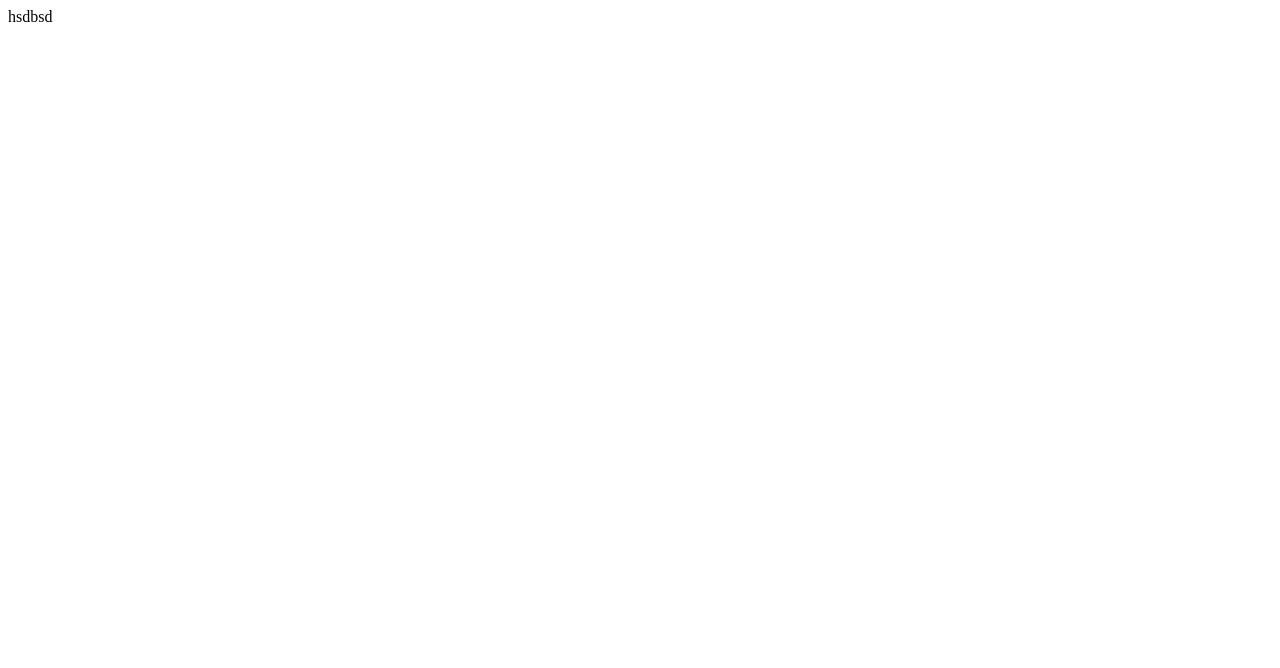
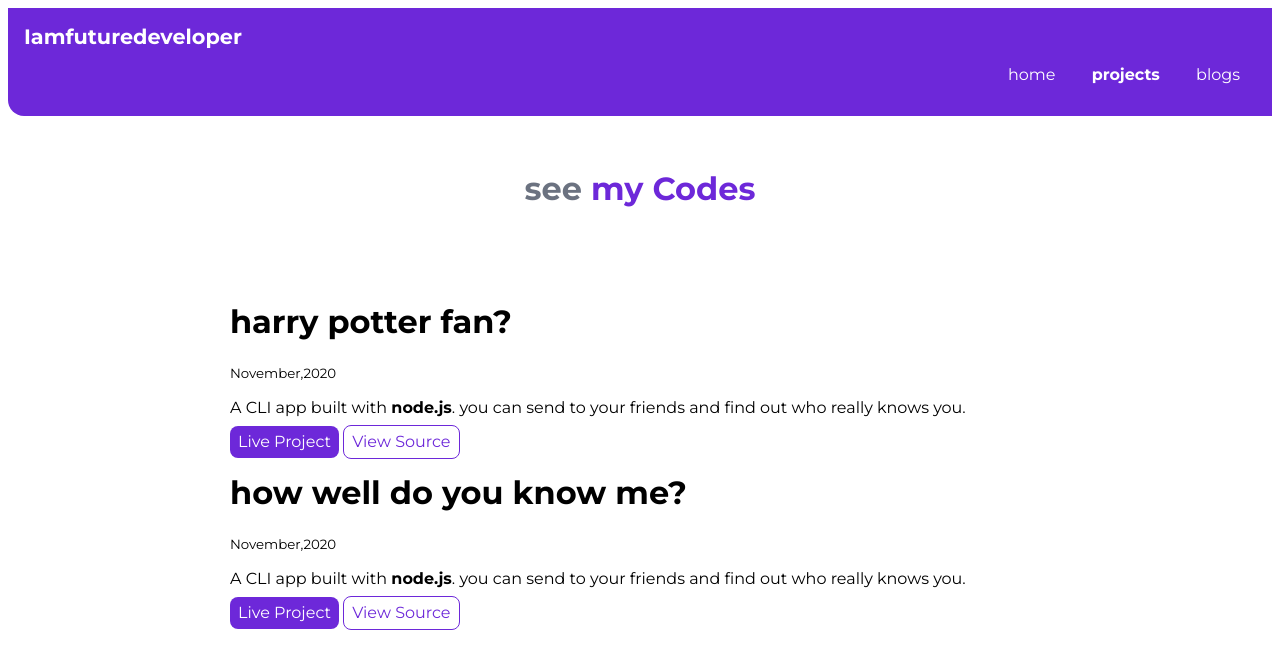
Before and after one commit to Jineshsonawat/Working-on-project, a plain HTML site: page projects.html in a window 1280 px wide. Drawn offline with Linux system fonts and the light colour scheme.

Commit message:
Docs: Halfway done

```diff
--- a/projects.html
+++ b/projects.html
@@ -1,11 +1,60 @@
 <!DOCTYPE html>
 <html lang="en">
+
 <head>
     <meta charset="UTF-8">
     <meta name="viewport" content="width=device-width, initial-scale=1.0">
-    <title>Document</title>
+    <title>Jinesh || projects</title>
+
+    <link href="/style.css" rel="stylesheet" />
 </head>
+
 <body>
-hsdbsd
+    <nav class="nav container">
+        <div class="bold">Iamfuturedeveloper</div>
+        <ul class="align">
+            <li class="list-inline">
+                <a class="nav-link" href="/">home</a>
+            </li>
+            <li class="list-inline">
+                <a class="nav-link" href="/projects.html"><strong>projects</strong></a></a>
+            </li>
+            <li class="list-inline">
+                <a class="nav-link" href="/blogs.html">blogs</a>
+            </li>
+        </ul>
+    </nav>
+
+    <header class="hero">
+        <h1 class="header">see <span style="color: var(--primary-color);">my Codes</span></h1>
+    </header>
+
+    <div class="container container-center">
+        <ul>
+            <li class="list-inline">
+                <h1>harry potter fan?</h1>
+                <small>November,2020</small>
+                <p>A CLI app built with <strong>node.js</strong>. you can send to your friends and find out who really
+                    knows you.</p>
+                <a class="primary-link link" href="https://repl.it/@VellEngineer/MagicGame-2?embed=1&output=1">Live Project</a>
+                <a class="secondary-link link" href="/">View Source</a>
+            </li>
+
+            <li class="list-inline">
+                <h1>how well do you know me?</h1>
+                <small>November,2020</small>
+                <p>A CLI app built with <strong>node.js</strong>. you can send to your friends and find out who really
+                    knows you.</p>
+                <a class="primary-link link" href="https://repl.it/@VellEngineer/Jinesh-GAME-1?embed=1&output=1">Live Project</a>
+                <a class="secondary-link link" href="/">View Source</a>
+            </li>
+        </ul>
+    </div>
+
+
+
+
+
 </body>
+
 </html>
--- a/style.css
+++ b/style.css
@@ -86,8 +86,7 @@ hr {
     max-width: 350px;
     margin: auto;
     display: block;
-    padding-bottom: 1rem;
-
+    padding-top: 5rem;
 }
 .hero{
     padding-bottom: 0rem;
@@ -97,6 +96,10 @@ hr {
     padding: 2rem;
     text-align: center;
     color:var(--gray-color)
+}
+
+.assign{
+    text-align:center ;
 }
 
 /** section **/
@@ -125,6 +128,10 @@ hr {
     margin-top: 2rem;
 }
 
+.hh{
+     padding-left: 2.25rem;
+}
+
 .h{
     color: white;
     text-decoration: none;
```
Also changed, not shown: blogs.html (+32 -0 lines), index.html (+1 -1 lines).
